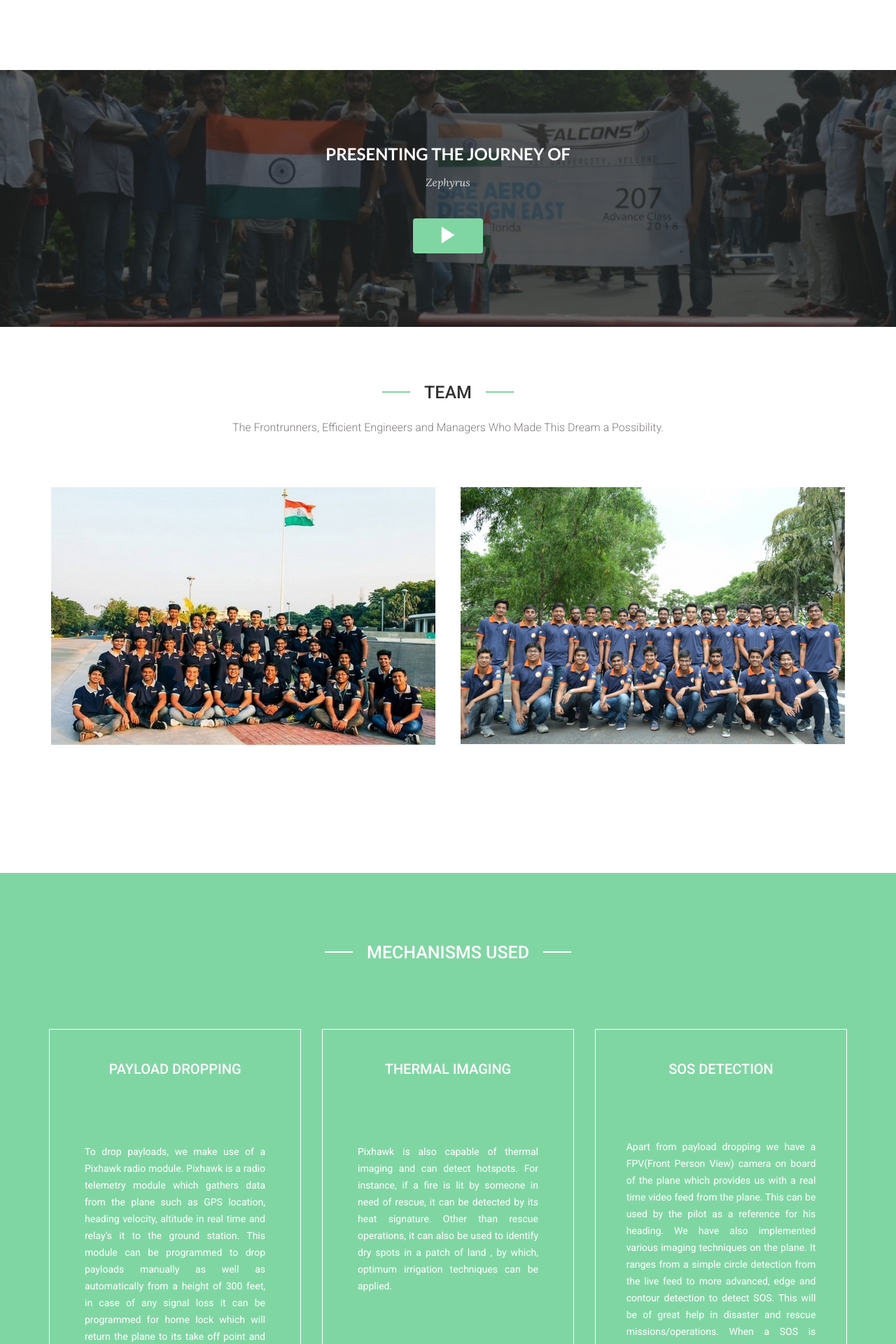
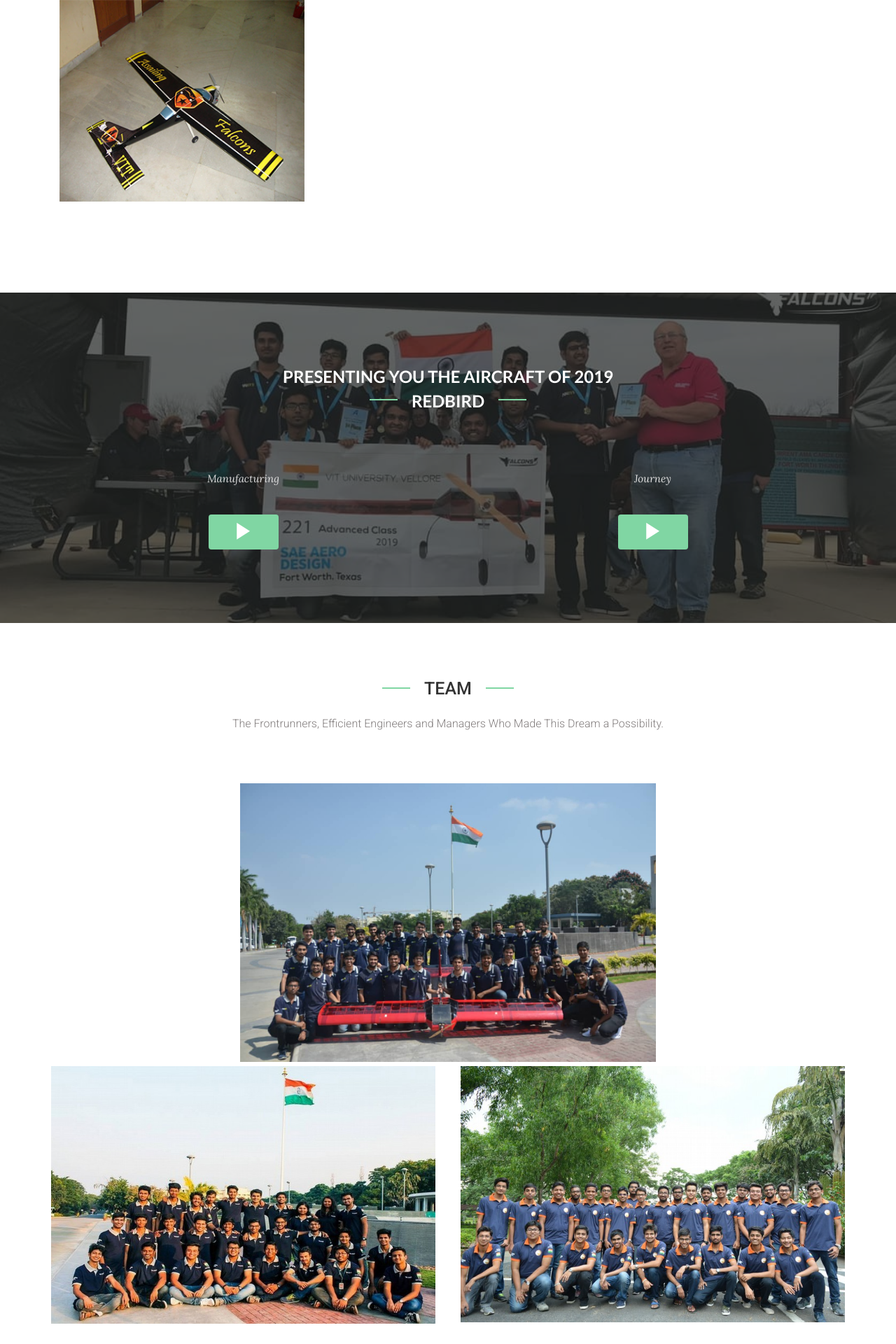
Before and after one commit to shivam-25/afwebsite, a PHP site: page /index.html in a window 1280 px wide. Shown: the part 3680-5600 px from the top of the page at 70% size. Run offline with PHP 8.4, Linux system fonts and the light colour scheme; some libraries are stand-ins or nearby versions.

Commit message:
Changes-2

```diff
--- a/index.html
+++ b/index.html
@@ -223,6 +223,15 @@
 							</div>
 							<div class="recent-work-pic">
 								<ul id="mixed-items">
+									<li class="mix category-2 col-md-4 col-xs-12" data-my-order="2">
+										<a class="example-image-link" href="img/work10.png" data-lightbox="example-set">
+											<img class="img-responsive" src="img/work10.png" alt="">
+											<div class="overlay">
+												<h4>Redbird is designed to simulate colonization of Mars by landing colonists through an autonomous glider in a drop zone from an altitude of more than 50ft and delivering supply payloads for their survival. The aircraft was refined with a new 750 W electric motor propulsion. In addition, Hoerner Wingtips and a lifting body fuselage increased the aircraft's aerodynamics and subsequently payload lifting capacity that led the team to achieve worldwide 4th position and defend 1st position in Asia-Pacific in the Advanced Class category of SAE Aero design 2019.</h4>
+												<i class="icon ion-md-add"></i>
+											</div>
+										</a>
+									</li>
 									<li class="mix category-1 col-md-4 col-xs-12" data-my-order="1">
 										<a class="example-image-link" href="img/work1.png" data-lightbox="example-set">
 											<img class="img-responsive" src="img/work1.png" alt="">
@@ -315,11 +324,26 @@
 		<section id="play-video">
 			<div class="container">
 				<div class="row">
-					<div class="col-md-12">
+					<div class="block">
+						<div class="col-md-12">
+					<h2 class="wow fadeInUp" data-wow-delay=".3s">PRESENTING YOU THE AIRCRAFT OF 2019</h2>
+					<div class="title">
+					<h2 class="wow fadeInUp" data-wow-delay=".5s">Redbird </h2>
+					</div>
+					</div>
+					</div>
+					<div class="col-md-6 col-sm-6 col-xs-12">
 						<div class="block">
-							<h2 class="wow fadeInUp" data-wow-delay=".3s">PRESENTING THE JOURNEY OF</h2>
-							<p class="wow fadeInUp" data-wow-delay=".5s">Zephyrus </p>
-							<a href="https://youtu.be/YErU9sXVwgU" class="html5lightbox" data-width=800 data-height=400>
+							<p class="wow fadeInUp" data-wow-delay=".5s">Manufacturing </p>
+							<a href="https://youtu.be/jPY-tGPpjbk" class="html5lightbox" data-width=800 data-height=400>
+								<div class="button icon ion-md-play wow zoomIn" data-wow-delay=".3s"></div>
+							</a>
+						</div>
+					</div>
+					<div class="col-md-6 col-sm-6 col-xs-12">
+						<div class="block">
+							<p class="wow fadeInUp" data-wow-delay=".5s">Journey </p>
+							<a href="https://youtu.be/_QFCf2j-ffY" class="html5lightbox" data-width=800 data-height=400>
 								<div class="button icon ion-md-play wow zoomIn" data-wow-delay=".3s"></div>
 							</a>
 						</div>
@@ -333,6 +357,71 @@
 					<div class="title">
 						<h2>TEAM</h2>
 						<p>The Frontrunners, Efficient Engineers and Managers Who Made This Dream a Possibility.</p>
+					</div>
+					<div class="row" >
+					<div class="block wow fadeInLeft" data-wow-delay=".3s" style="display: block;margin-left: auto;margin-right: auto; width: 50%" >
+						<div >
+							<img src="img/team-img3.jpg" alt="">
+							<div class="team-overlay">
+								<h3>TEAM 2019</h3>
+								<span class="icon"><i class="ion-md-quote"></i></span>
+								<table style="border-collapse: collapse;width: 120%;text-align: left;">
+								  <tr>
+								    <td><p>A S Ashwin</p></td>
+								    <td><p>Advaith.V</p></td>
+								    <td><p>Arjun Sharma</p></td>
+								    <td><p>B Gautam Rao</p></td>
+								  </tr>
+								  <tr>
+								    <td><p>Firoz Borah</p></td>
+								    <td><p>Harsh Kataruka</p></td>
+								    <td><p>Keshav Biyani</p></td>
+								    <td><p>Prateek Gupta</p></td>
+								  </tr>
+								  <tr>
+								    <td><p>Pranjal Ghosh</p></td>
+								    <td><p>Rahul Goenka</p></td>
+								    <td><p>Rushikesh</p></td>
+								    <td><p>Sharad Rathi</p></td>
+								  </tr>
+								  <tr>
+								    <td><p>Shomi Deep</p></td>
+								    <td><p>Sindhu Manchikanti</p></td>
+								    <td><p>Vishisht Sahai</p></td>
+								    <td><p>Luke Da Luz</p></td>
+								  </tr>
+								  <tr>
+								    <td><p>Anant Sai</p></td>
+								    <td><p>Avyadhish</p></td>
+								    <td><p>Gautam Jhawar</p></td>
+								    <td><p>Harish Warrier</p></td>
+								  </tr>
+								  <tr>
+								    <td><p>Kamal Varma</p></td>
+								    <td><p>Jayavardhan</p></td>
+								    <td><p>Kaushik</p></td>
+								    <td><p>Rahul Ramanathan</p></td>
+								  </tr>
+								  <tr>
+								    <td><p>Rakshith M</p></td>
+								    <td><p>Rohan Muslekar</p></td>
+								    <td><p>Sai Unnat Basa</p></td>
+								    <td><p>Saroj</p></td>
+								  </tr>
+								  <tr>
+								  	<td><p>Shantanu Tiwari</p></td>
+								  	<td><p>Siddharth Ghosh</p></td>
+								  	<td><p>Soumyajit Mitra</p></td>
+								  	<td><p>Vivek Kumar Giri</p></td>
+								  </tr>
+								  <tr>
+								  	<td><p>Yash Kataruka</p></td>
+								  </tr>
+
+								</table>
+							</div>
+						</div>
+					</div>
 					</div>
 					<div class="col-md-6 col-sm-6 col-xs-12">
 						<div class="block wow fadeInLeft" data-wow-delay=".3s">
@@ -455,38 +544,50 @@
 					<div class="title">
 						<h2>MECHANISMS USED</h2>
 					</div>
-					<div class="col-md-4 col">
+					<div class="col-md-3 col">
 						<div class="block text-center wow fadeInLeft" data-wow-delay=".3s">
 							<ul>
 								<li>
 									<h4>PAYLOAD DROPPING</h4>
 								</li>
-								<div style="padding:30px; margin:20px">
+								<div style="padding:30px; margin:20px;margin-bottom:151px">
 									<p>To drop payloads, we make use of a Pixhawk radio module. Pixhawk is a radio telemetry module which gathers data from the plane such as GPS location, heading velocity, altitude in real time and relay’s it to the ground station. This module can be programmed to drop payloads manually as well as automatically from a height of 300 feet, in case of any signal loss it can be programmed for home lock which will return the plane to its take off point and land it.	</p>
 								</div>
 
 							</ul>
 						</div>
 					</div>
-					<div class="col-md-4 col">
+					<div class="col-md-3 col">
+						<div class="block text-center wow fadeInRight" data-wow-delay=".3s">
+							<ul>
+								<li>
+									<h4>AUTONOMOUS GLIDER</h4>
+								</li>
+								<div style="padding:24px; margin:20px;margin-bottom:208px;padding-bottom:3px">
+									<p >2019 Mission statement involved designing and implementing an autonomous glider to mimic colonization of Mars by landing colonists in a drop zone. The glider was designed to be delivered onto the fixed drop zone autonomously using locking of GPS coordinates and stabilizing the glider based on gyro and accelero inputs and PID stabilization ensuring proper glide with a total weight constraint of 250grams and no propulsion on board.	</p>
+								</div>
+							</ul>
+						</div>
+					</div>
+					<div class="col-md-3 col">
 						<div class="block text-center wow zoomIn" data-wow-delay=".3s">
 							<ul>
 								<li>
 									<h4>THERMAL IMAGING</h4>
 								</li>
-								<div style="padding:30px; margin:20px;">
+								<div style="padding:30px; margin:20px;margin-bottom:176px;">
 									<p style="margin-bottom: 95px;">Pixhawk is also capable of thermal imaging and can detect hotspots. For instance, if a fire is lit by someone in need of rescue, it can be detected by its heat signature. Other than rescue operations, it can also be used to identify dry spots in a patch of land , by which, optimum irrigation techniques can be applied. 	</p>
 								</div>
 							</ul>
 						</div>
 					</div>
-					<div class="col-md-4 col">
+					<div class="col-md-3 col">
 						<div class="block text-center wow fadeInRight" data-wow-delay=".3s">
 							<ul>
 								<li>
 									<h4>SOS DETECTION</h4>
 								</li>
-								<div style="padding:23.671px; margin:20px;margin-bottom:1px;padding-bottom:3px">
+								<div style="padding:24px; margin:20px;">
 									<p >Apart from payload dropping we have a FPV(Front Person View) camera on board of the plane which provides us with a real time video feed from the plane. This can be used by the pilot as a reference for his heading. We have also implemented various imaging techniques on the plane. It ranges from a simple circle detection from the live feed to more advanced, edge and contour detection to detect SOS. This will be of great help in disaster and rescue missions/operations. When a SOS is detected, the plane can send the location of its origination using Pixhawk, which helps in directing rescue operations to the place.	</p>
 								</div>
 							</ul>
@@ -505,6 +606,25 @@
 							<p style="text-align:center">Take a moment off for us</p>
 						</div>
 						<div id="blog-post" class="owl-carousel">
+							<div>
+								<div class="block">
+									<img src="img/blog/blog-7.png" alt="" class="img-responsive">
+									<div class="content">
+										<h4><a href="#">SAE INTERNATIONAL EAST COMPETITION 2019</a></h4>
+										<small>Fort Worth, Texas, USA / 8-10 March, 2018</small><br><br>
+										<h5>STANDING</h5>
+										<small>1st in Design Report</small><br>
+										<small>1st in Technical/Oral Presentation</small><br>
+										<small>1st in Humanitarian on target</small><br>
+										<small>4th Overall</small>
+										<p style="margin-bottom: 32px;">
+											This was the most successful season Team ever had. 2019’s Flagship Redbird proved out to be one of the finest plane ever manufactured.Despite of drastic rulebook changes with the completely new mission statement team was successful in achieving 4th Overall ranking in advanced class category.
+										</p>
+
+
+									</div>
+								</div>
+							</div>
 							<div>
 								<div class="block">
 									<img src="img/blog/blog-6.png" alt="" class="img-responsive">
@@ -791,6 +911,9 @@
 								<div>
 									<a href="#"><img class="img-responsive" src="img/clientLogo/client-logo16.png" alt=""></a>
 								</div>
+								<div>
+									<a href="#"><img class="img-responsive" src="img/clientLogo/client-logo17.png" alt=""></a>
+								</div>
 							</div>
 						</div>
 					</div>
@@ -929,16 +1052,14 @@
 					<div class="col-md-6">
 						<div class="col-md-12">
 							<div class="title">
-								<h2>Advaith Venkat</h2>
+								<h2>Siddharth Ghosh</h2>
 									<p>Team Captain</p>
-									<p>+91 9791222765</p>
-									<p>advaith141@gmail.com</p>
+									<p>+91 9092229873</p>
 							</div>
 							<div class="title">
-								<h2>Sharad Rathi</h2>
+								<h2>Anant Sai Asthana</h2>
 									<p>Team Vice Captain</p>
-									<p>+91 9410145970</p>
-									<p>sharadrathi1997@gmail.com</p>
+									<p>+91 9792856798</p>
 							</div>
 						</div>
 					</div>
@@ -946,18 +1067,16 @@
 				<div class="row">
 					<div class="col-md-6 col">
 						<div class="title">
-								<h2>Harsh Kataruka</h2>
+								<h2>Kaushik Kumar</h2>
 									<p>Team Manager</p>
-									<p>+91 8940666922</p>
-									<p>harshkataruka90@gmail.com</p>
+									<p>+91 8340491014</p>
 							</div>
 					</div>
 					<div class="col-md-6 col">
 						<div class="title">
 								<h2>Gautam Rao</h2>
-									<p>Financial Head</p>
-									<p>+91 9944321711</p>
-									<p>gautam.rao8792@gmail.com</p>
+									<p>Finance Manager</p>
+									<p>+91 9032966103</p>
 							</div>
 					</div>
 				</div>
```
Also changed, not shown: css/style.css (+54 -0 lines), img/clientLogo/client-logo17.png (added), img/counter-bg.jpg, img/new-latter.jpg, img/new-latter1.jpg (added), img/team-img3.jpg (added), img/work10.jpg (added), img/work10.png (added), 1 other file.
